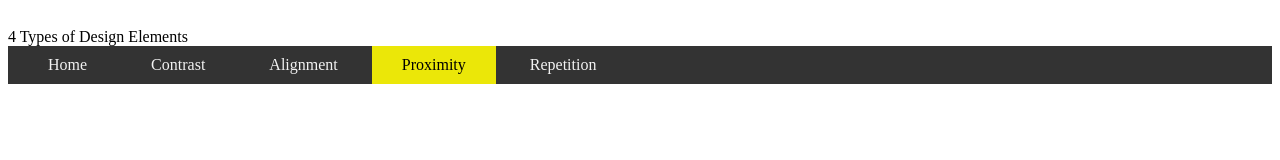
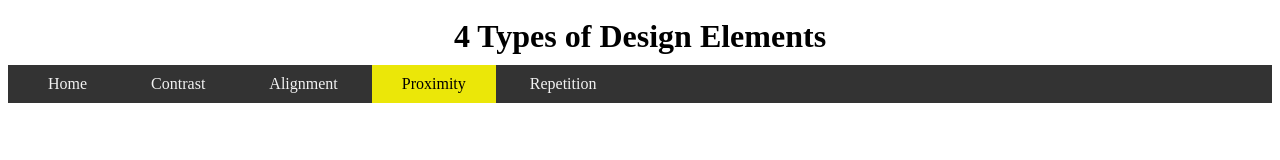
Before and after one commit to Viry1048/designelements, a plain HTML site: page proximity.html in a window 1280 px wide. Drawn offline with Linux system fonts and the light colour scheme.

Commit message:
Update proximity.html

```diff
--- a/proximity.html
+++ b/proximity.html
@@ -8,7 +8,7 @@
     <link rel="stylesheet" href="newstyle.css" />
   </head>
 
-  <header></header>4 Types of Design Elements</header>
+  <header>4 Types of Design Elements</header>
 
   <div class="topnav">
     <a href="index.html">Home</a>
```
